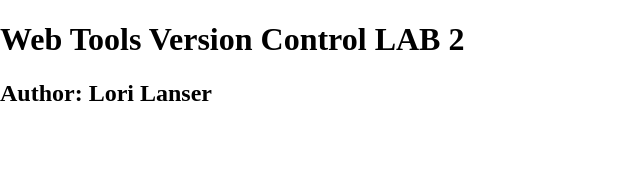
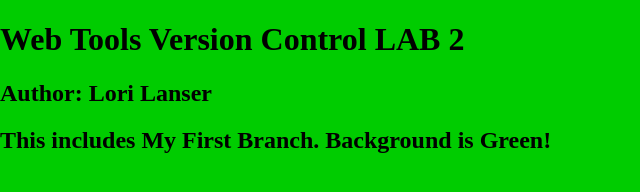
Before and after one commit to lklancetax/Webtools-github-intro-Lanser, a plain HTML site: page index.html in a window 1280 px wide. Shown: the whole page, without its empty margins (0-640 px from the left). Drawn offline with nearby package versions, Linux system fonts and the light colour scheme.

Commit message:
Added background color and added h2 tag on index

```diff
--- a/_css/main.css
+++ b/_css/main.css
@@ -32,6 +32,10 @@ audio:not([controls]) {
 
 a {
   background: transparent;
+}
+html, body  {
+	background-color: #00cc00;
+	margin: 0;
 }
 
 /* Improve readability when focused and also mouse hovered in all browsers.*/
--- a/index.html
+++ b/index.html
@@ -16,6 +16,7 @@
     <header>
 	<h1>Web Tools Version Control LAB 2</h1>
 	<h2>Author:  Lori Lanser </h2>
+	<h2>This includes My First Branch.  Background is Green!</h2>
     </header>
     <nav id="pageNav">
     </nav>
```
